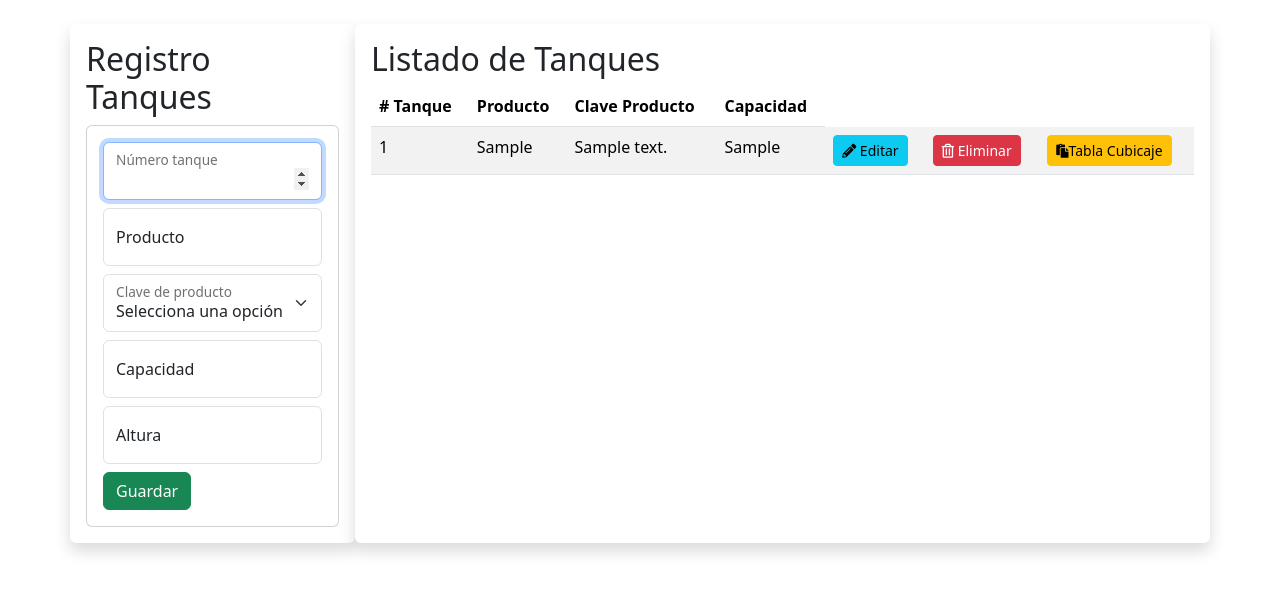
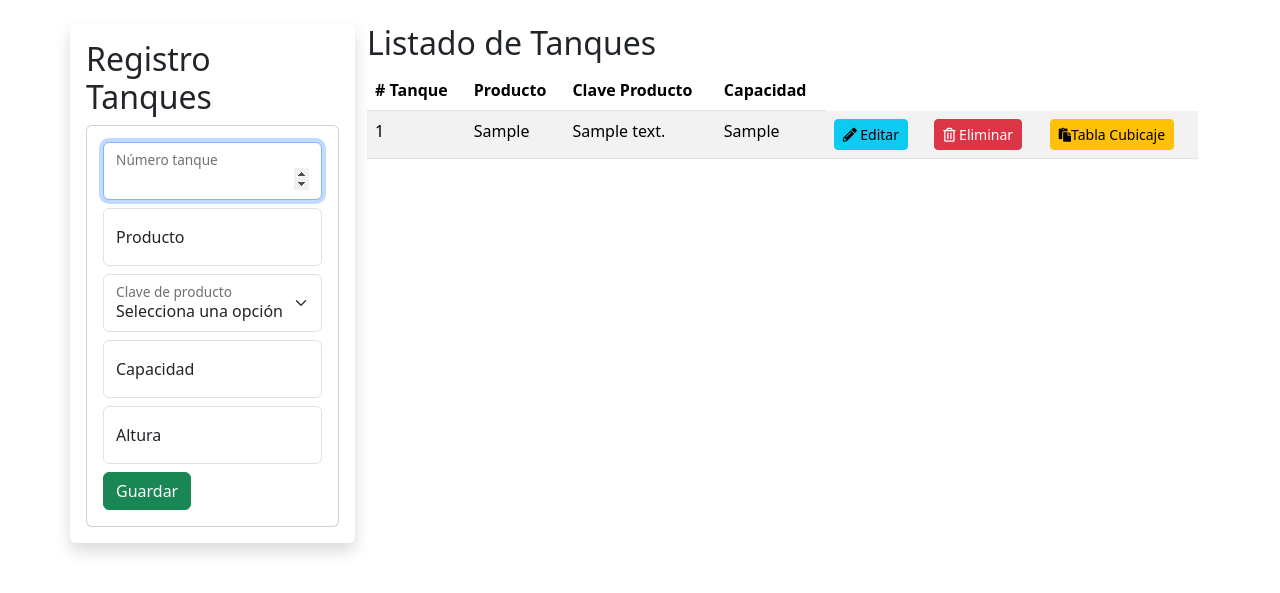
Before and after one commit to AldoQuintal/super-guacamole, a Django app: page /tanques/ in a window 1280 px wide. Shown: the part 56-649 px from the top of the page. Run offline with Django 5.2, Linux system fonts and the light colour scheme; a user stored in the database is signed in; tables that the repository leaves empty hold one stand-in row (values such as "Sample post"); some libraries are stand-ins or nearby versions.

Commit message:
sin shadow

```diff
--- a/Tanques/templates/tanques_view.html
+++ b/Tanques/templates/tanques_view.html
@@ -68,7 +68,7 @@
                 </div>
             </div>
 
-            <div class="col-md-9 shadow p-3 mb-5 bg-body rounded">
+            <div class="col-md-9">
                 <h2>Listado de Tanques</h2>
                 <div class="table-responsive">
                     <table class="table table-striped">
```
